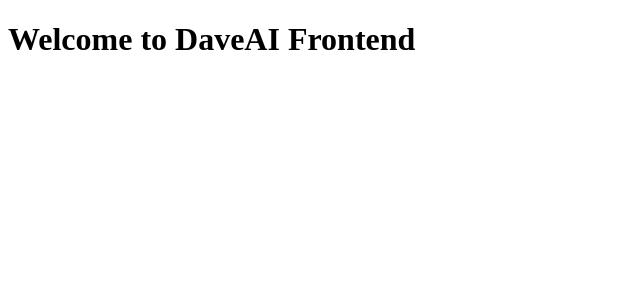
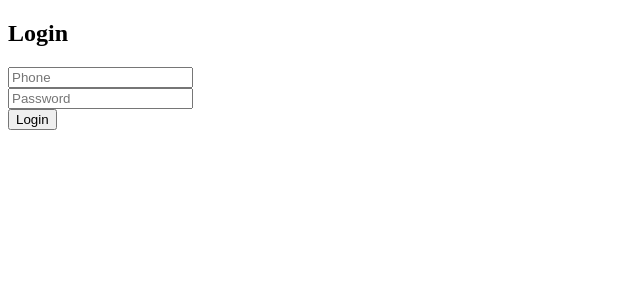
Before and after one commit to nwukodavid/Daveai-frontend-, a React (Create React App) app: page / in a window 1280 px wide. Shown: the top 300 px of the page, without its empty margins (0-640 px from the left). Built offline with nearby package versions, Linux system fonts and the light colour scheme.

Commit message:
Fix index.js and App.js to display login page

```diff
--- a/src/index.js
+++ b/src/index.js
@@ -1,9 +1,10 @@
 import React from 'react';
 import ReactDOM from 'react-dom/client';
+import App from './App';
 
 const root = ReactDOM.createRoot(document.getElementById('root'));
 root.render(
   <React.StrictMode>
-    <h1>Welcome to DaveAI Frontend</h1>
+    <App />
   </React.StrictMode>
 );
```
